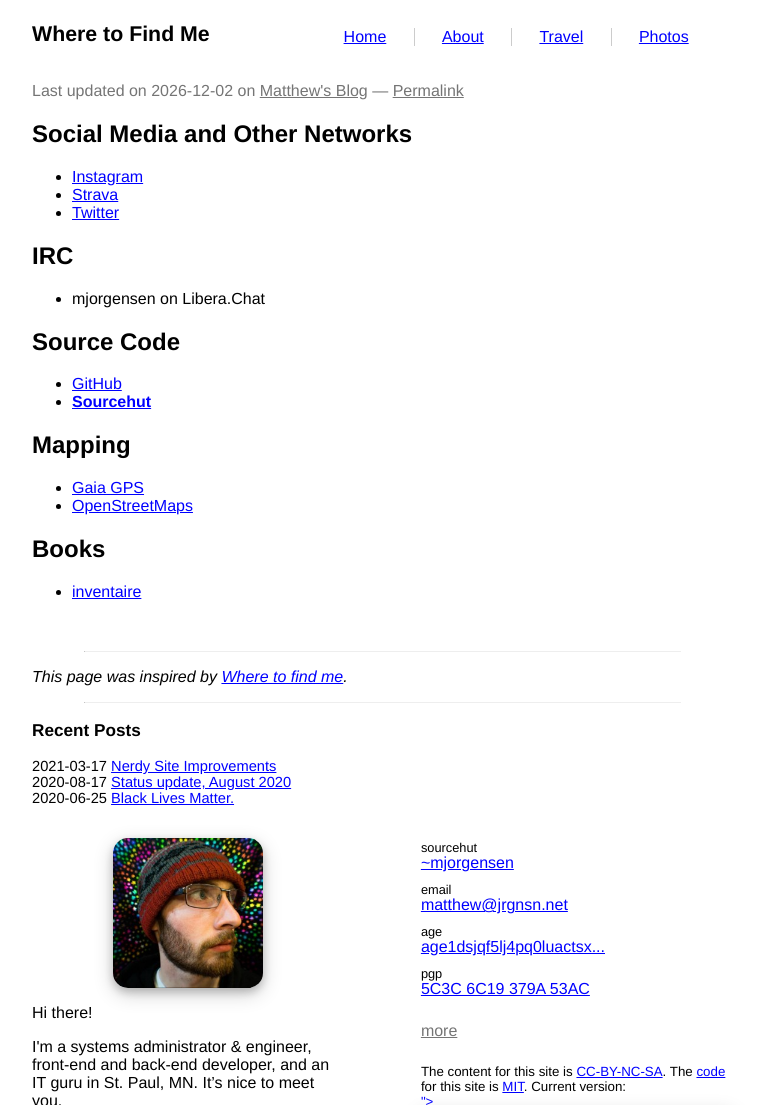
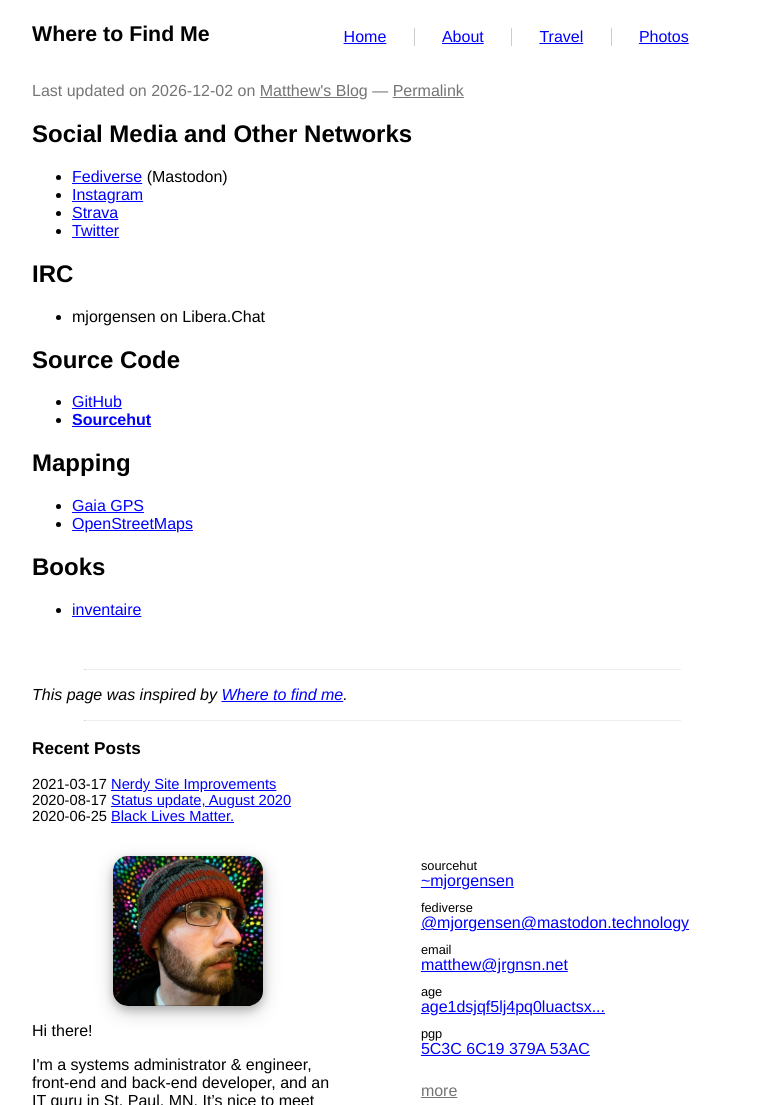
Before and after one commit to prplecake/jrgnsn.net, a Jekyll site: the page built from find.md, in a window 1280 px wide, cut to the strip 0-1105 px from the top of the page. Shown: the whole strip, without its empty margins (258-1015 px from the left). Built offline with Jekyll 4.4.1, drawn with Linux system fonts in a browser that asks for light colours.

Commit message:
Add m.t social links

```diff
--- a/_includes/widget-external-links.html
+++ b/_includes/widget-external-links.html
@@ -2,6 +2,10 @@
   <p>
     <span class="context">sourcehut</span>
     <a href="https://git.sr.ht/~mjorgensen">~mjorgensen</a>
+  </p>
+  <p>
+    <span class="context">fediverse</span>
+    <a rel="me" href="https://mastodon.technology/@mjorgensen">@mjorgensen@mastodon.technology</a>
   </p>
   <p>
     <span class="context">email</span>
--- a/find.md
+++ b/find.md
@@ -7,10 +7,12 @@ enableMenu: false
 
 ## Social Media and Other Networks
 
+* [Fediverse][m.t] (Mastodon)
 * [Instagram][instagram]
 * [Strava][strava]
 * [Twitter][twitter]
 
+[m.t]:https://mastodon.technology/@mjorgensen
 [instagram]:https://www.instagram.com/matthewjorgensen/
 [twitter]:https://twitter.com/prplecake
 [strava]:https://www.strava.com/athletes/705724
```
